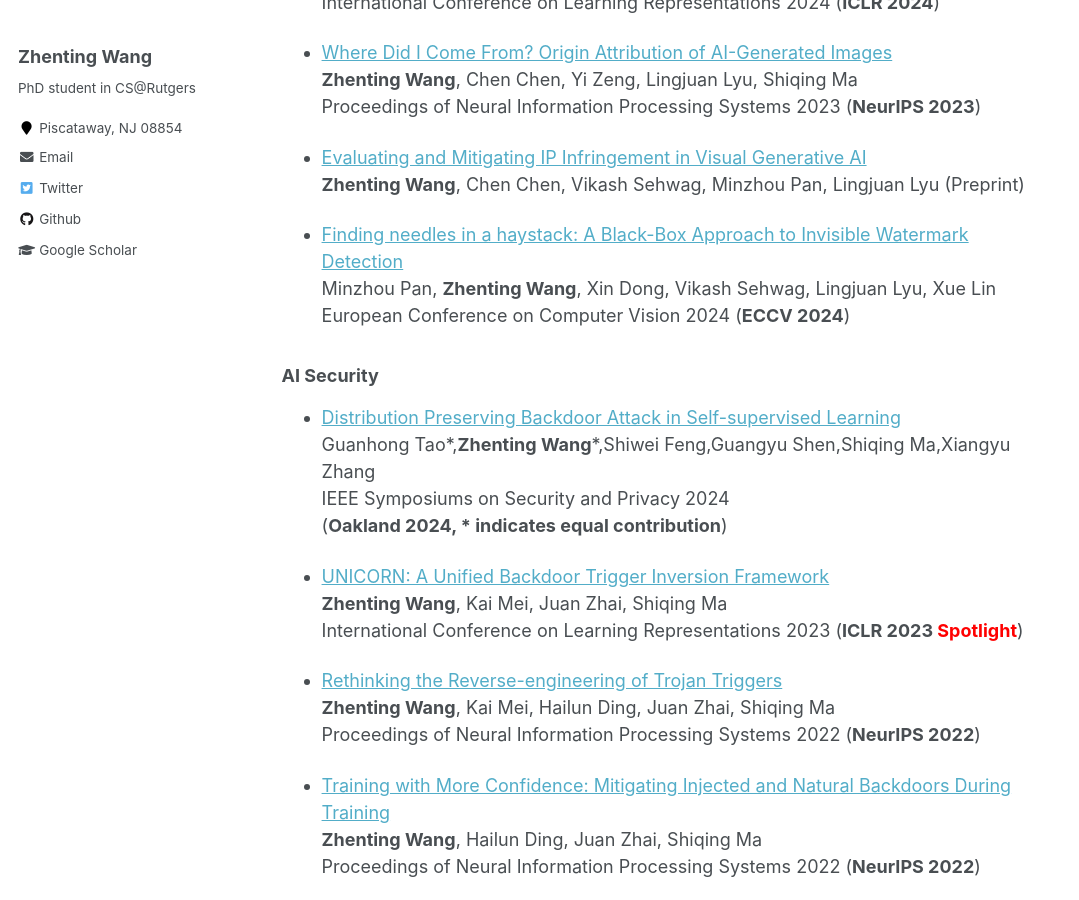
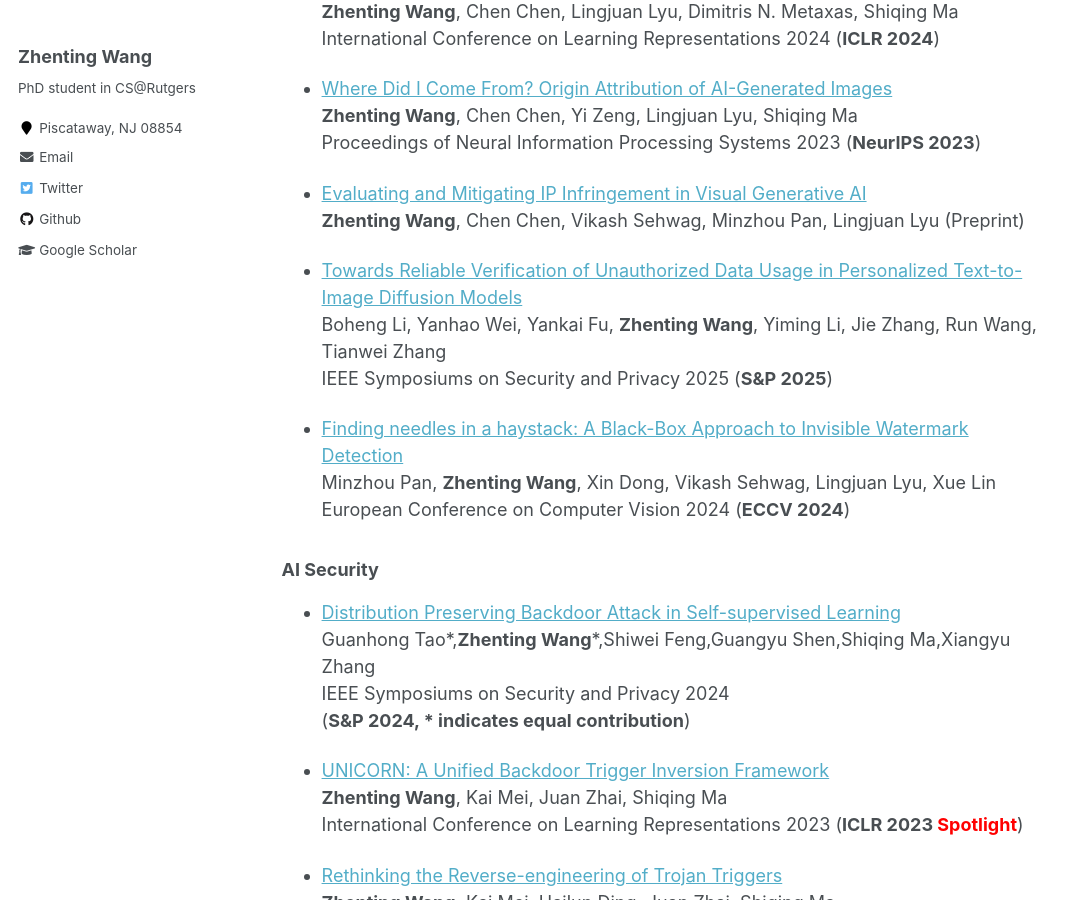
Before and after one commit to ZhentingWang/zhentingwang.github.io, a Jekyll site: the page built from _pages/about.md, in a window 1280 px wide and 900 px high, scrolled down 2201 px. Shown: the whole window, without its empty margins (0-1079 px from the left). Built offline with Jekyll 4.4.1, drawn with Linux system fonts in a browser that asks for light colours; some of the changed text lies outside the part shown.

Commit message:
Update about.md

```diff
--- a/_pages/about.md
+++ b/_pages/about.md
@@ -15,6 +15,7 @@ redirect_from:
 
 News
 ======
+* [2024-09] 1 paper is accepted to S&P (Oakland) 2025.
 * [2024-08] 1 paper is accepted to ACSAC 2024.
 * [2024-08] I am invited as a reviewer of ICLR 2025.
 * [2024-07] I am invited as a reviewer of AAAI 2025.
@@ -73,6 +74,10 @@ Proceedings of Neural Information Processing Systems 2023 (**NeurIPS 2023**)
 * [Evaluating and Mitigating IP Infringement in Visual Generative AI](https://arxiv.org/pdf/2406.04662)
 **Zhenting Wang**, Chen Chen, Vikash Sehwag, Minzhou Pan, Lingjuan Lyu (Preprint)
 
+* [Towards Reliable Verification of Unauthorized Data Usage in Personalized Text-to-Image Diffusion Models](https://zhentingwang.github.io/)
+Boheng Li, Yanhao Wei, Yankai Fu, **Zhenting Wang**, Yiming Li, Jie Zhang, Run Wang, Tianwei Zhang
+IEEE Symposiums on Security and Privacy 2025 (**S&P 2025**)
+
 * [Finding needles in a haystack: A Black-Box Approach to Invisible Watermark Detection](https://arxiv.org/pdf/2403.15955.pdf)
 Minzhou Pan, **Zhenting Wang**, Xin Dong, Vikash Sehwag, Lingjuan Lyu, Xue Lin
 European Conference on Computer Vision 2024 (**ECCV 2024**)
@@ -82,7 +87,7 @@ European Conference on Computer Vision 2024 (**ECCV 2024**)
 * [Distribution Preserving Backdoor Attack in Self-supervised Learning](https://www.cs.purdue.edu/homes/taog/docs/SP24.pdf)
 Guanhong Tao*,**Zhenting Wang**\*,Shiwei Feng,Guangyu Shen,Shiqing Ma,Xiangyu Zhang
 IEEE Symposiums on Security and Privacy 2024
-(**Oakland 2024, * indicates equal contribution**)
+(**S&P 2024, * indicates equal contribution**)
 
 * [UNICORN: A Unified Backdoor Trigger Inversion Framework](https://arxiv.org/abs/2304.02786)
 **Zhenting Wang**, Kai Mei, Juan Zhai, Shiqing Ma
```
Also changed, not shown: other parts of _pages/about.md (+1 -1 lines).
